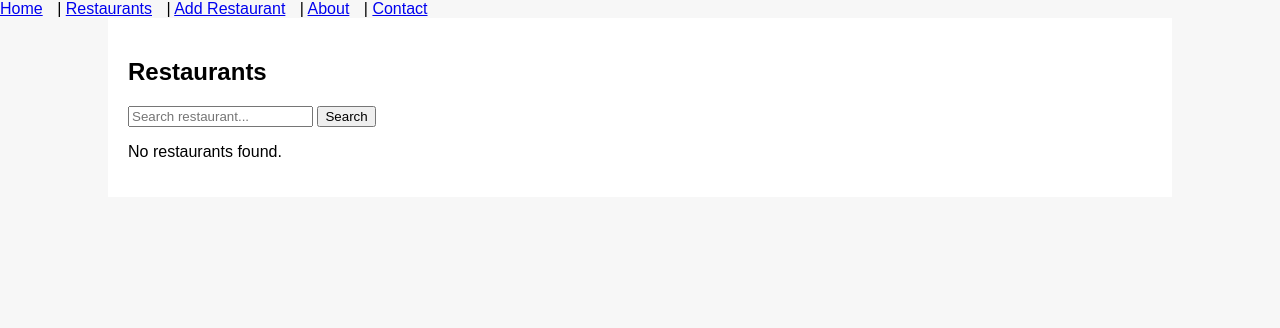
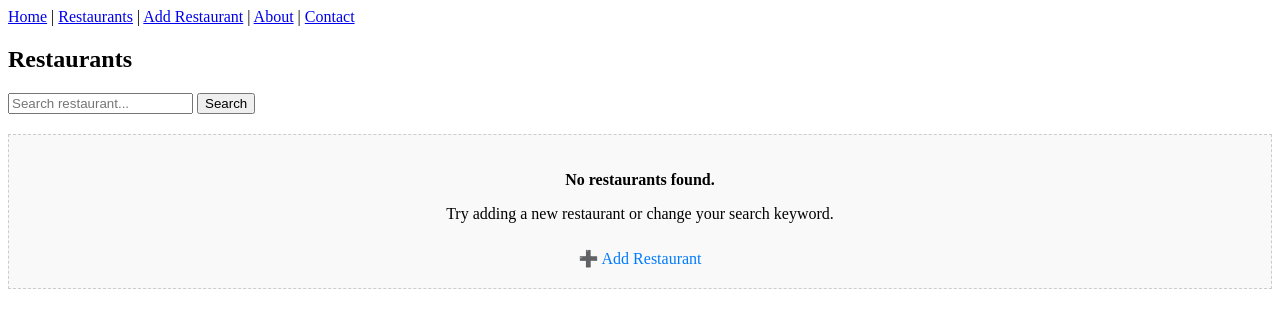
Before and after one commit to waruenat-collab/web-flask_241-152, a Flask app: page /restaurants in a window 1280 px wide. Shown: the top 328 px of the page. Run offline with Flask 3, Linux system fonts and the light colour scheme.

Commit message:
Add empty state for restaurant list

```diff
--- a/static/css/style.css
+++ b/static/css/style.css
@@ -1,24 +1,33 @@
-body {
-    font-family: Arial, sans-serif;
-    background-color: #f7f7f7;
-    margin: 0;
+.flash {
+    padding: 10px;
+    margin-bottom: 15px;
+    border-radius: 5px;
+    color: #fff;
 }
 
-.container {
-    width: 80%;
-    margin: auto;
-    background: white;
-    padding: 20px;
+.flash.success {
+    background-color: #4CAF50;
 }
 
-body {
-    font-family: Arial, sans-serif;
+.flash.warning {
+    background-color: #ff9800;
 }
 
-nav a {
-    margin-right: 10px;
+.flash.danger {
+    background-color: #f44336;
 }
 
-.container {
+.empty-state {
+    border: 1px dashed #ccc;
     padding: 20px;
+    text-align: center;
+    margin-top: 20px;
+    background-color: #f9f9f9;
 }
+
+.empty-state a {
+    display: inline-block;
+    margin-top: 10px;
+    text-decoration: none;
+    color: #007bff;
+}
--- a/templates/restaurants.html
+++ b/templates/restaurants.html
@@ -12,9 +12,17 @@
         placeholder="Search restaurant..."
         value="{{ request.args.get('q', '') }}"
     >
-    <button>Search</button>
+    <button type="submit">Search</button>
 </form>
 
+{% if restaurants|length == 0 %}
+    <!-- 🚫 Empty State -->
+    <div class="empty-state">
+        <p><strong>No restaurants found.</strong></p>
+        <p>Try adding a new restaurant or change your search keyword.</p>
+        <a href="/add-restaurant">➕ Add Restaurant</a>
+    </div>
+{% else %}
     <ul>
     {% for r in restaurants %}
         <li>
@@ -32,9 +40,6 @@
         </li>
     {% endfor %}
     </ul>
-
-{% if restaurants|length == 0 %}
-<p>No restaurants found.</p>
 {% endif %}
 
 {% endblock %}
```
Lines whose indentation alone changed are shown as unchanged.
